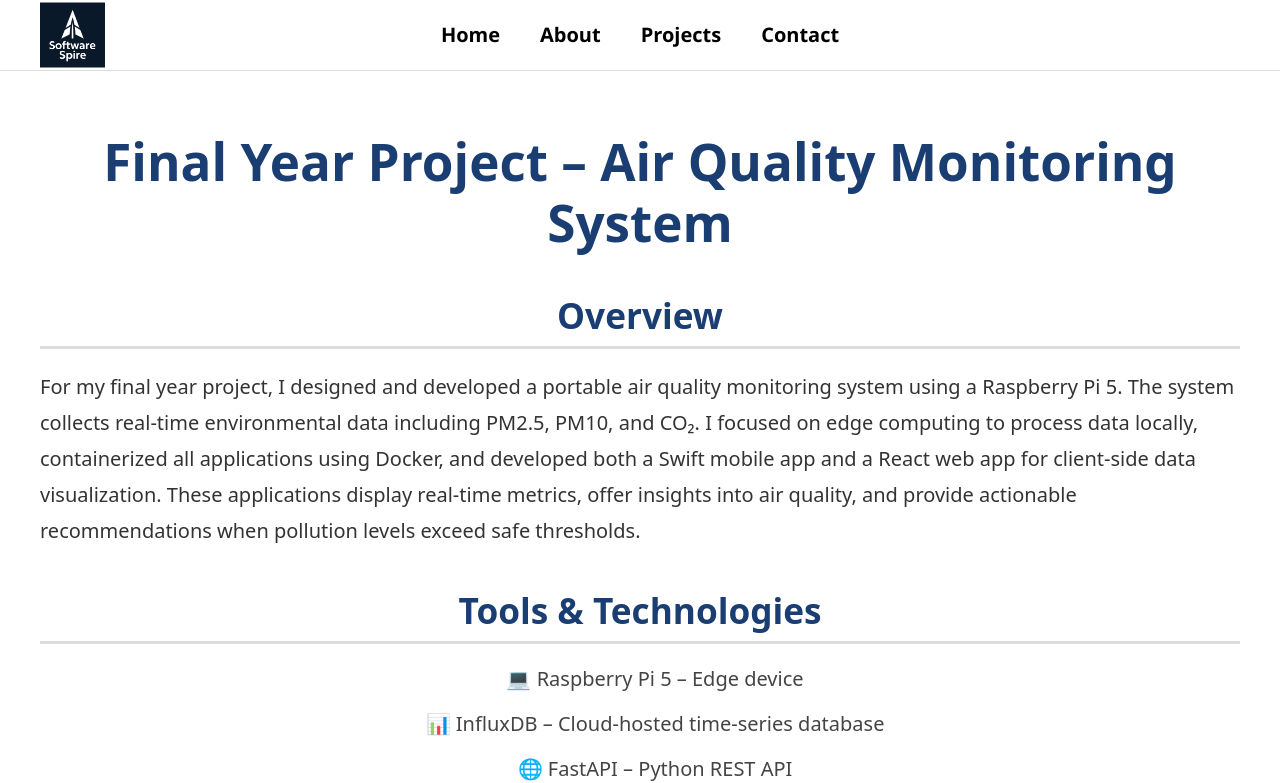
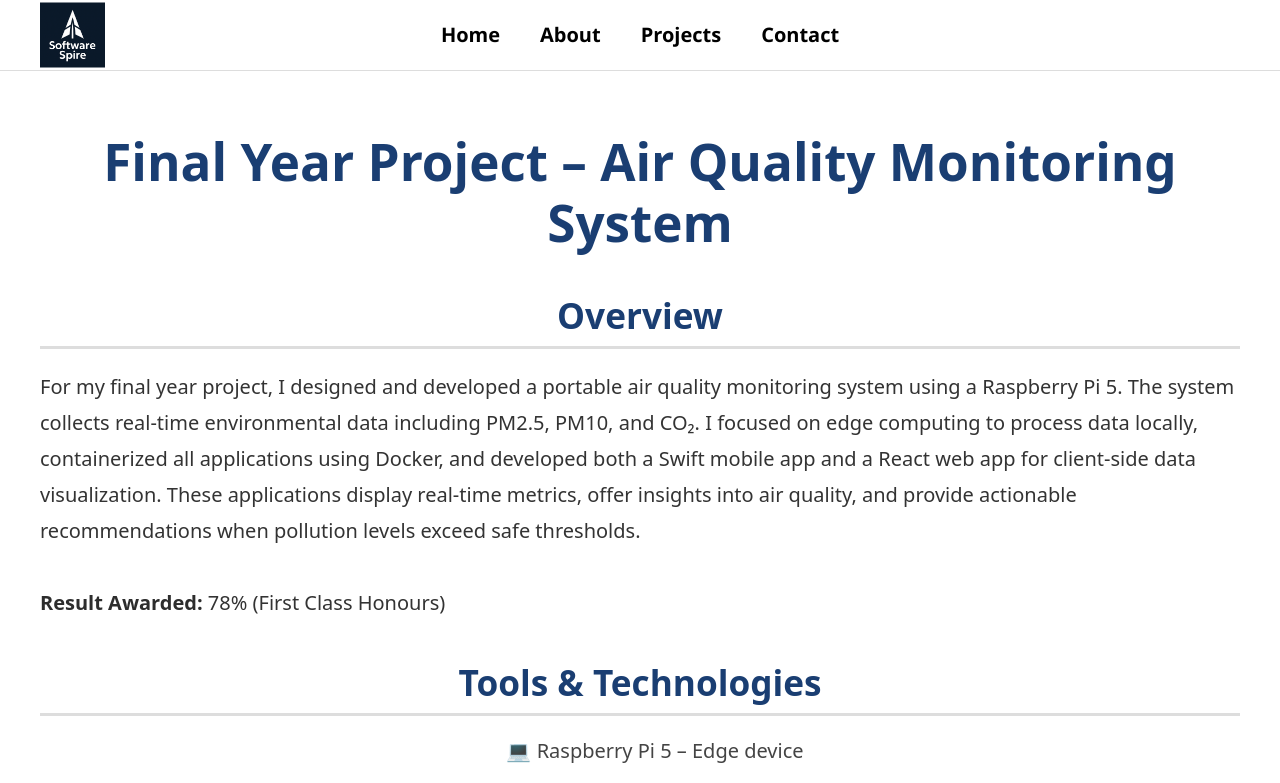
Before and after one commit to Calvin155/CV_Calvin, a React (Create React App) app: page /projects/fyp_project in a window 1280 px wide. Shown: the top 783 px of the page. Built offline with nearby package versions, Linux system fonts and the light colour scheme.

Commit message:
fyp project updated

```diff
--- a/src/pages/FYP_Project.js
+++ b/src/pages/FYP_Project.js
@@ -12,6 +12,9 @@ const FYP_Project = () => {
                 The system collects real-time environmental data including PM2.5, PM10, and CO₂. I focused on edge computing to process data locally,
                 containerized all applications using Docker, and developed both a Swift mobile app and a React web app for client-side data visualization.
                 These applications display real-time metrics, offer insights into air quality, and provide actionable recommendations when pollution levels exceed safe thresholds.
+
+                <br /><br />
+                <strong>Result Awarded:</strong> 78% (First Class Honours)
             </p>
 
             <h2 className="fyp-subheading">Tools & Technologies</h2>
```
